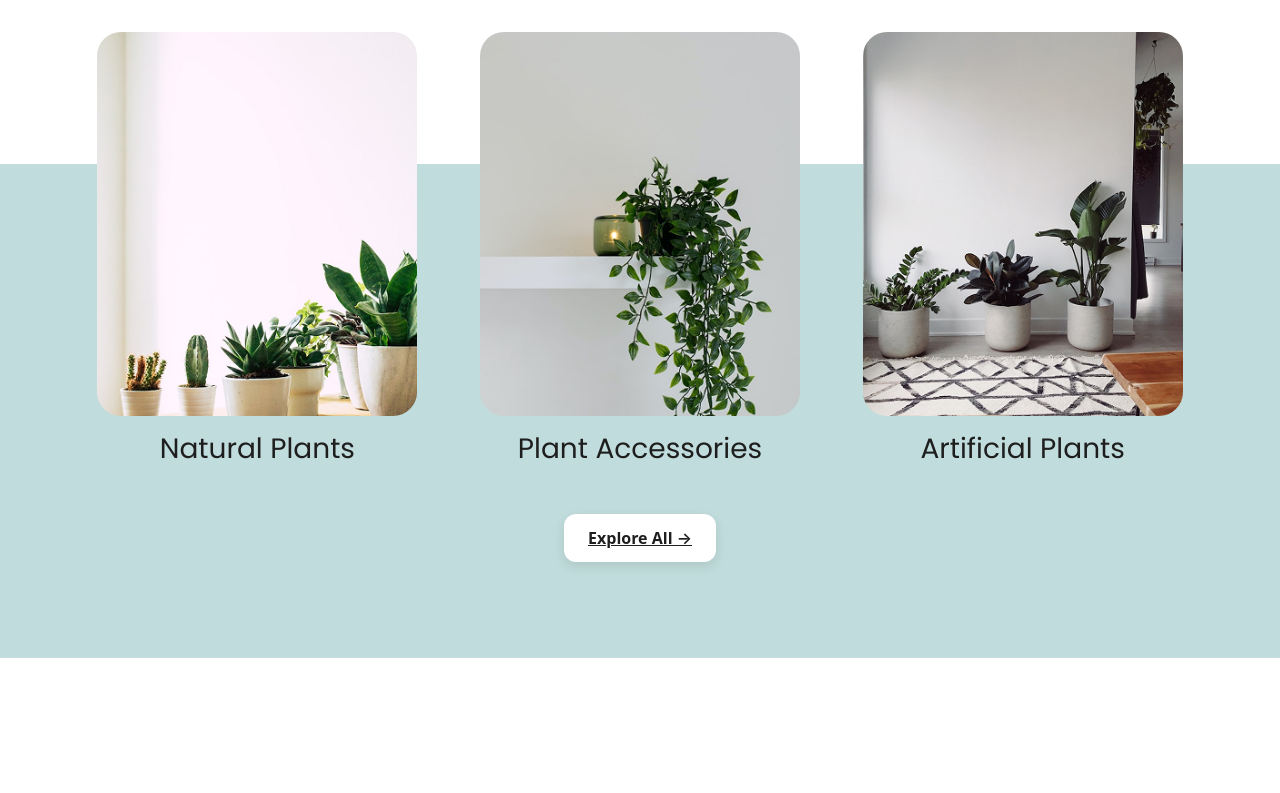
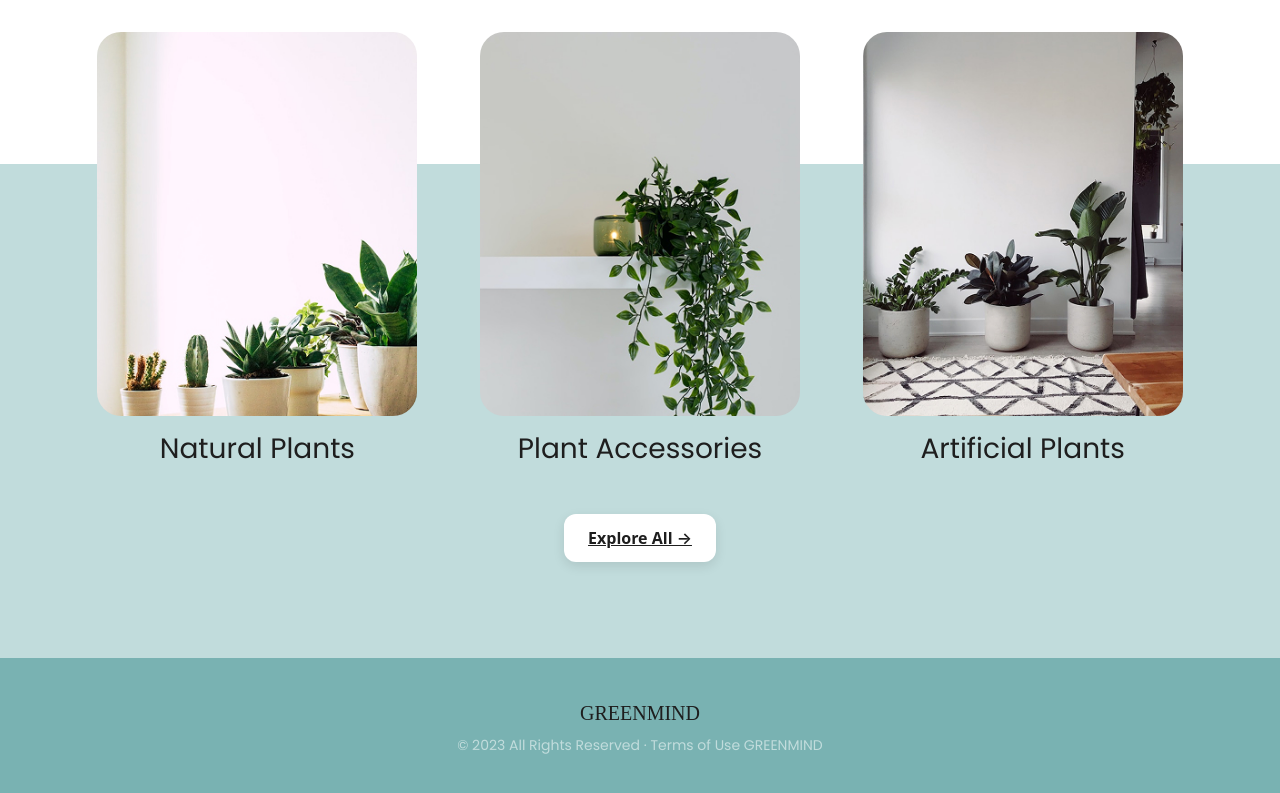
Before and after one commit to Bradleyh212/seg_3525_devoir4, a React (Vite) app in the folder react-app/: page / in a window 1280 px wide. Shown: the part 1661-2454 px from the top of the page. Before the commit the page ends 2319 px from the top, so only its background shows below. Built offline with nearby package versions, Linux system fonts and the light colour scheme; a web font is replaced by a local one.

Commit message:
added the footer

```diff
--- a/react-app/src/App.jsx
+++ b/react-app/src/App.jsx
@@ -8,6 +8,7 @@ import Header from './components/Header';
 import Hero from './components/Hero';
 import AboutUs from './components/AboutUs';
 import Categories from './components/Categories';
+import Footer from './components/Footer';
 
 
 function App() {
@@ -20,6 +21,7 @@ function App() {
 					<AboutUs />
 					<Categories />
 				</main>
+				<Footer />
 
 
 		</>
--- /dev/null
+++ b/react-app/src/components/Footer.css
@@ -0,0 +1,27 @@
+.footer {
+  background: var(--color-medium);
+  padding: 2.5rem 1rem;
+  text-align: center;
+}
+
+.footer .container {
+  /* undo the header’s flex for this section */
+  display: block;
+  max-width: 1024px;
+  margin: 0 auto;
+}
+
+.footer-logo {
+  display: block;
+  font-family: var(--font-logo);
+  font-size: 1.25rem;
+  color: var(--color-dark);
+  margin-bottom: 0.5rem;
+}
+
+.footer-text {
+  font-family: var(--font-sans);
+  color: var(--color-light);
+  font-size: 0.875rem;
+  line-height: 1.4;
+}
--- /dev/null
+++ b/react-app/src/components/Footer.jsx
@@ -0,0 +1,15 @@
+import React from 'react';
+import './Footer.css';
+
+export default function Footer() {
+  return (
+    <footer className="footer">
+      <div className="container">
+        <span className="footer-logo">GREENMIND</span>
+        <p className="footer-text">
+          © 2023 All Rights Reserved · Terms of Use GREENMIND
+        </p>
+      </div>
+    </footer>
+  );
+}
```
